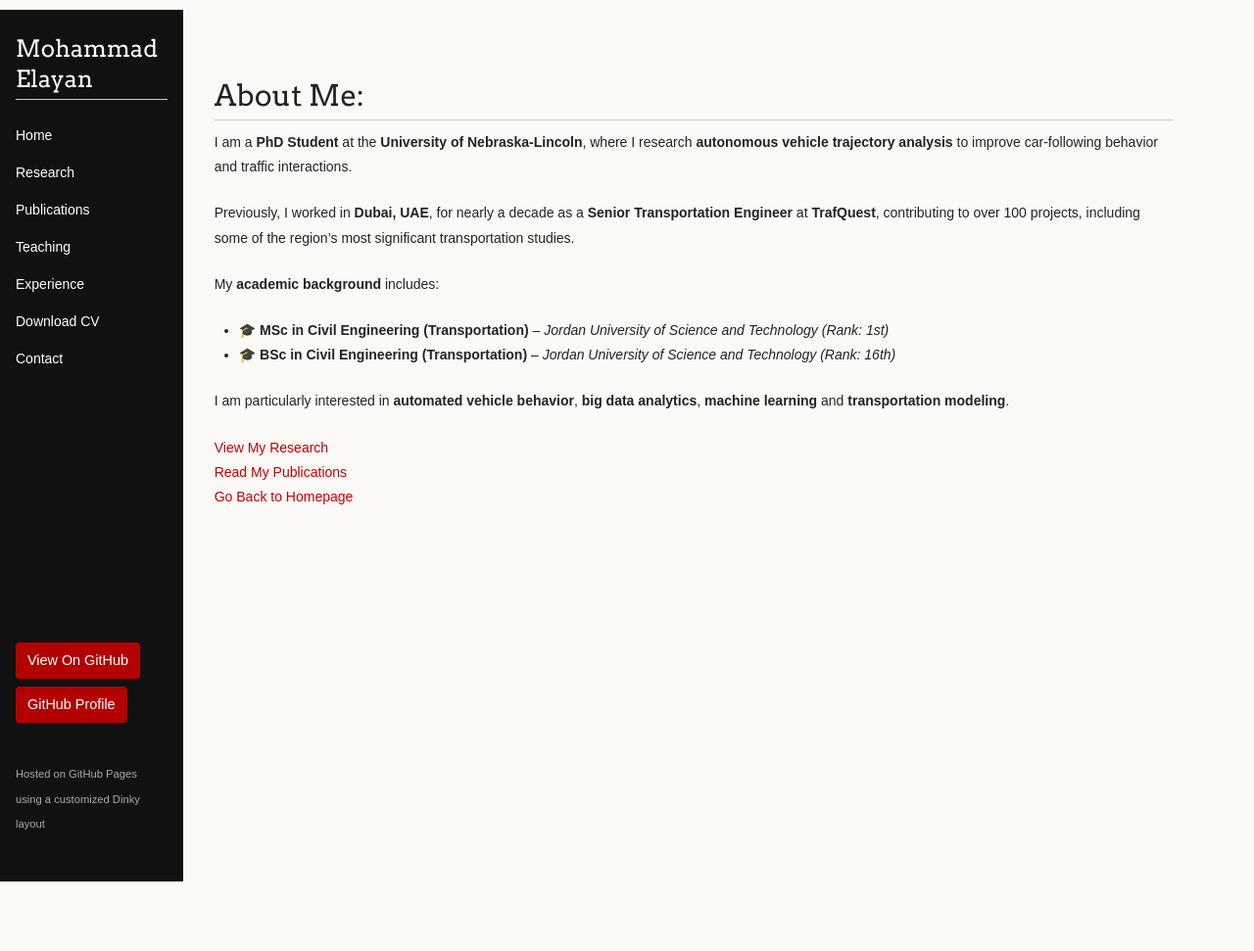
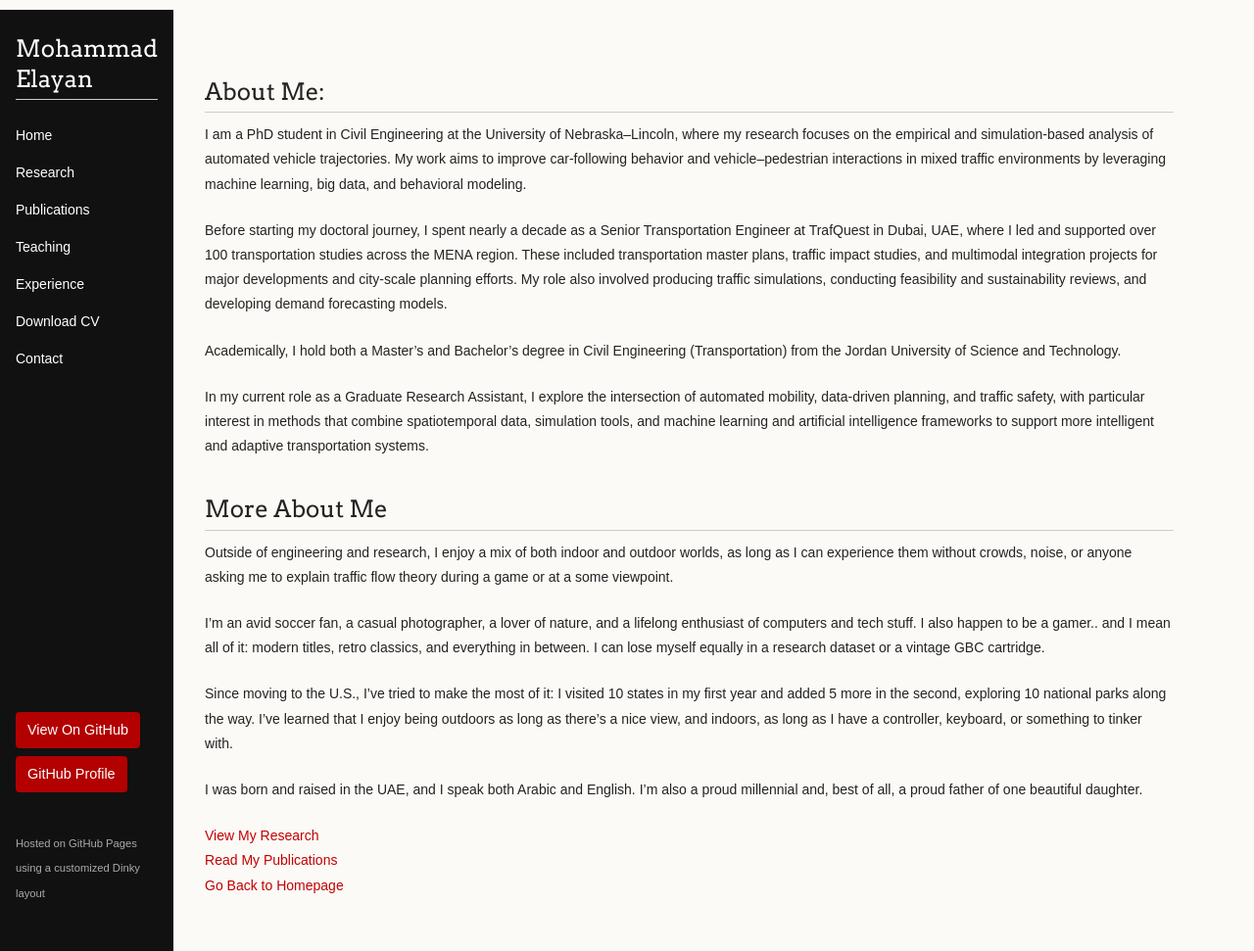
Before and after one commit to mselayan/mselayan.github.io, a Jekyll site: the page built from about.md, in a window 1280 px wide. Shown: the whole page at 98% size. Built offline with Jekyll 4.4.1, drawn with Linux system fonts in a browser that asks for light colours; before the commit the page ends 900 px from its top, so only the background shows below that.

Commit message:
Update about.md

```diff
--- a/about.md
+++ b/about.md
@@ -2,17 +2,25 @@
 title: About Me
 layout: default
 ---
-# About Me:
+## About Me:
 
-I am a **PhD Student** at the **University of Nebraska-Lincoln**, where I research **autonomous vehicle trajectory analysis** to improve car-following behavior and traffic interactions.
+I am a PhD student in Civil Engineering at the University of Nebraska–Lincoln, where my research focuses on the empirical and simulation-based analysis of automated vehicle trajectories. My work aims to improve car-following behavior and vehicle–pedestrian interactions in mixed traffic environments by leveraging machine learning, big data, and behavioral modeling.
 
-Previously, I worked in **Dubai, UAE**, for nearly a decade as a **Senior Transportation Engineer** at **TrafQuest**, contributing to over 100 projects, including some of the region’s most significant transportation studies.
+Before starting my doctoral journey, I spent nearly a decade as a Senior Transportation Engineer at TrafQuest in Dubai, UAE, where I led and supported over 100 transportation studies across the MENA region. These included transportation master plans, traffic impact studies, and multimodal integration projects for major developments and city-scale planning efforts. My role also involved producing traffic simulations, conducting feasibility and sustainability reviews, and developing demand forecasting models.
 
-My **academic background** includes:
-- 🎓 **MSc in Civil Engineering (Transportation)** – *Jordan University of Science and Technology (Rank: 1st)*
-- 🎓 **BSc in Civil Engineering (Transportation)** – *Jordan University of Science and Technology (Rank: 16th)*
+Academically, I hold both a Master’s and Bachelor’s degree in Civil Engineering (Transportation) from the Jordan University of Science and Technology.
 
-I am particularly interested in **automated vehicle behavior**, **big data analytics**, **machine learning** and **transportation modeling**.
+In my current role as a Graduate Research Assistant, I explore the intersection of automated mobility, data-driven planning, and traffic safety, with particular interest in methods that combine spatiotemporal data, simulation tools, and machine learning and artificial intelligence frameworks to support more intelligent and adaptive transportation systems.
+
+## More About Me
+
+Outside of engineering and research, I enjoy a mix of both indoor and outdoor worlds, as long as I can experience them without crowds, noise, or anyone asking me to explain traffic flow theory during a game or at a some viewpoint.
+
+I'm an avid soccer fan, a casual photographer, a lover of nature, and a lifelong enthusiast of computers and tech stuff. I also happen to be a gamer.. and I mean all of it: modern titles, retro classics, and everything in between. I can lose myself equally in a research dataset or a vintage GBC cartridge.
+
+Since moving to the U.S., I've tried to make the most of it: I visited 10 states in my first year and added 5 more in the second, exploring 10 national parks along the way. I've learned that I enjoy being outdoors as long as there’s a nice view, and indoors, as long as I have a controller, keyboard, or something to tinker with.
+
+I was born and raised in the UAE, and I speak both Arabic and English. I’m also a proud millennial and, best of all, a proud father of one beautiful daughter.
 
 [View My Research](research.md)
 [Read My Publications](publications.md)
```
